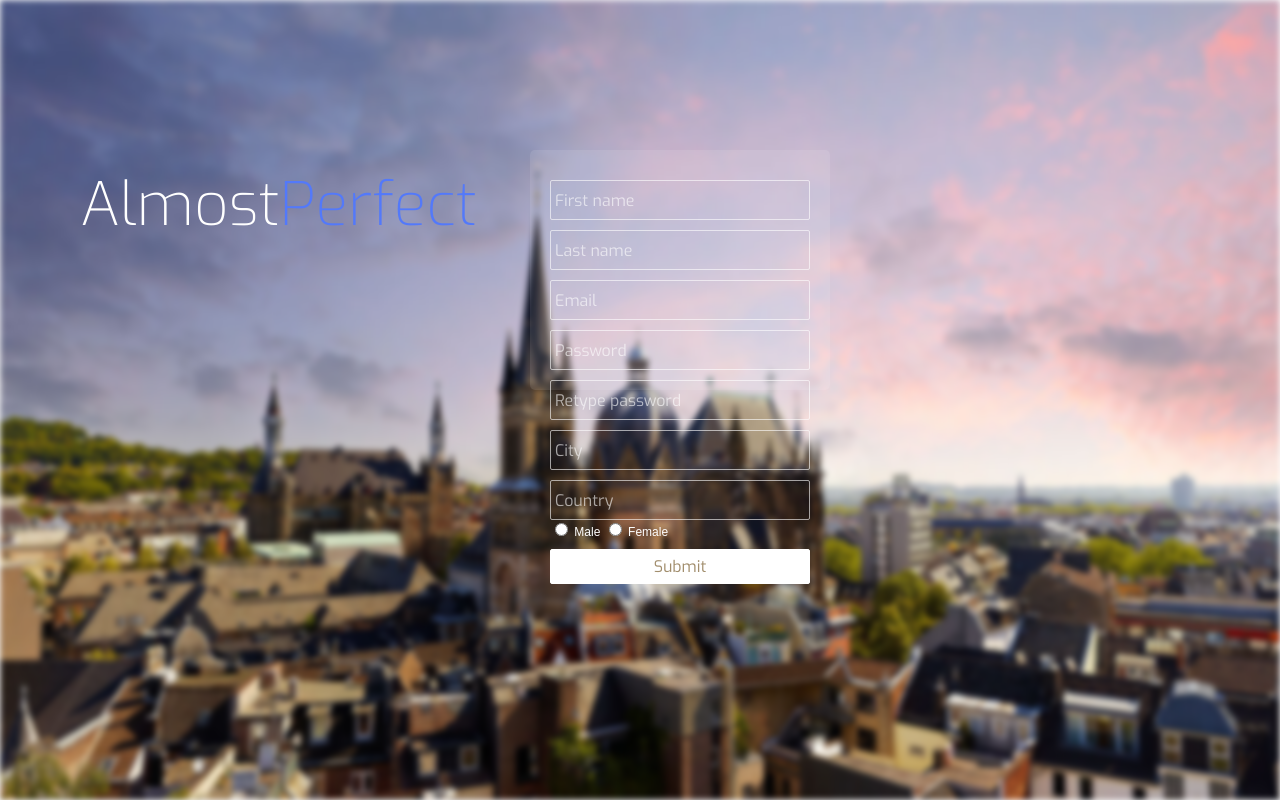
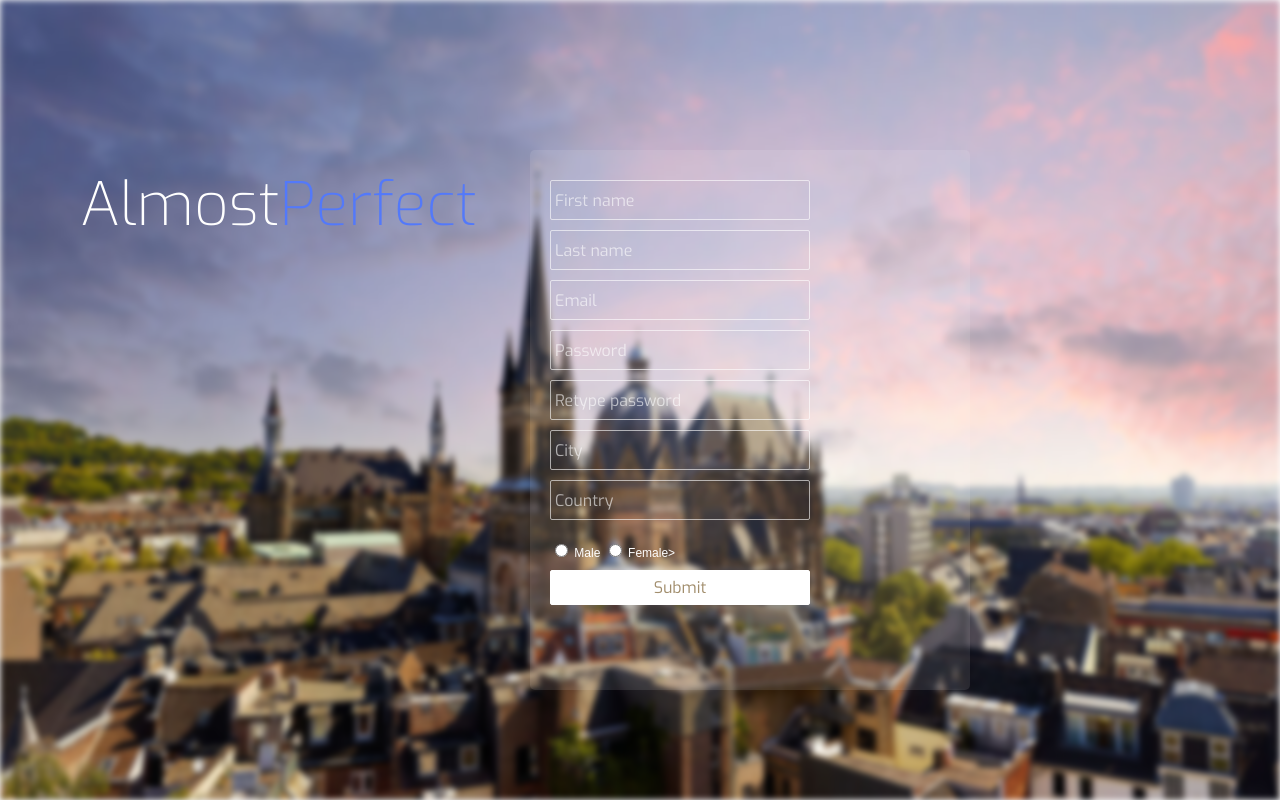
Before and after one commit to HENM1415/henm1415g3, a CodeIgniter app: template Source/application/views/register.html in a window 1280 px wide. Run offline with CodeIgniter, Linux system fonts and the light colour scheme; the template is opened without the code that fills it, so the values that code supplies are empty.

Commit message:
page registerd

```diff
--- a/Source/application/views/css/style.css
+++ b/Source/application/views/css/style.css
@@ -51,7 +51,19 @@ body {
     z-index: 2;
 }
 
-.user-form input[type=email], input[type=text] {
+.register-form {
+    position: absolute;
+    top: calc(50% - 250px);
+    left: calc(50% - 110px);
+    height: 500px;
+    background-color: rgba(255, 255, 255, 0.1);
+    border-radius: 5px;
+    width: 400px;
+    padding: 20px;
+    z-index: 2;
+}
+
+input[type=email], input[type=text] {
     width: 250px;
     height: 30px;
     background: transparent;
@@ -65,7 +77,7 @@ body {
     padding: 4px;
 }
 
-.user-form input[type=password] {
+input[type=password] {
     width: 250px;
     height: 30px;
     background: transparent;
@@ -79,7 +91,7 @@ body {
     margin-top: 10px;
 }
 
-.user-form input[type=submit], input[type=button] {
+input[type=submit], input[type=button] {
     width: 260px;
     height: 35px;
     background: #fff;
--- a/Source/application/views/register.html
+++ b/Source/application/views/register.html
@@ -2,7 +2,7 @@
 <html>
 <head lang="en">
     <meta charset="UTF-8">
-    <title>Edit Profile - AlmostPerfect</title>
+    <title>Register at AlmostPerfect</title>
     <link rel="stylesheet" type="text/css" href="css/style.css">
 </head>
 <body>
@@ -12,21 +12,22 @@
     <div>Almost<span>Perfect</span></div>
 </div>
 
-<form class="user-form">
+<form class="register-form">
     <input name="first_name" type="text" placeholder="First name" required/>
     <input name="last_name" type="text" placeholder="Last name" required/>
     <input name="email" type="email" placeholder="Email" required/>
     <input name="password" type="password" placeholder="Password" required/>
     <input name="password_repeat" placeholder="Retype password" type="password" required/>
     <input name="city" type="text" placeholder="City" required/>
-    <input name="country" type="text" placeholder="Country" required/><br>
-
+    <input name="country" type="text" placeholder="Country" required/>
+    <br>
+    <input name="picture" type="file" class="picture-input"/>
+    <br>
     <input class="css-checkbox" type="radio" name="sex" id="male" value="male">
     <label class="css-label" for="male">Male</label>
-
     <input class="css-checkbox" type="radio" class="css-checkbox" name="sex" id="female" value="female">
-    <label class="css-label" for="female">Female</label>
-
+    <label class="css-label" for="female">Female</label>>
+    <br>
     <input id="skip_Submit" name="skip_Submit" type="submit" value="Submit"/>
 </form>
 </body>
```
Also changed, not shown: other parts of Source/application/views/css/style.css (+43 -9 lines).
